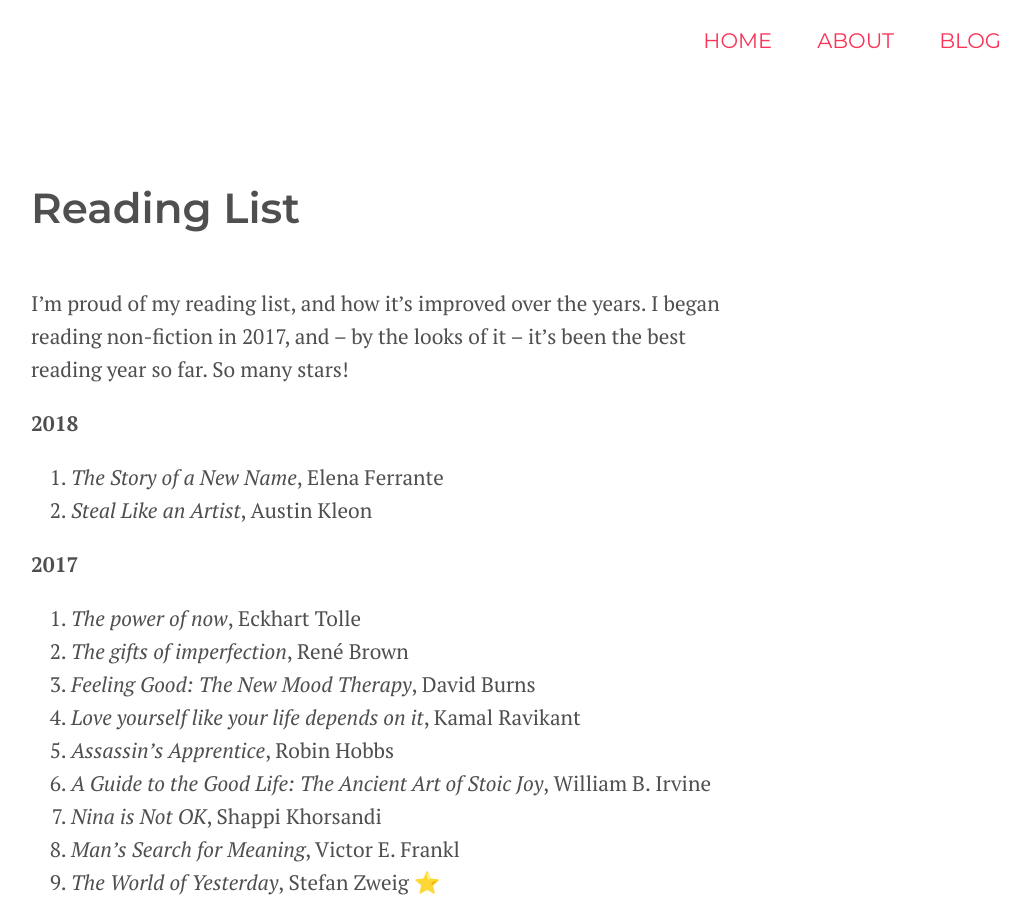
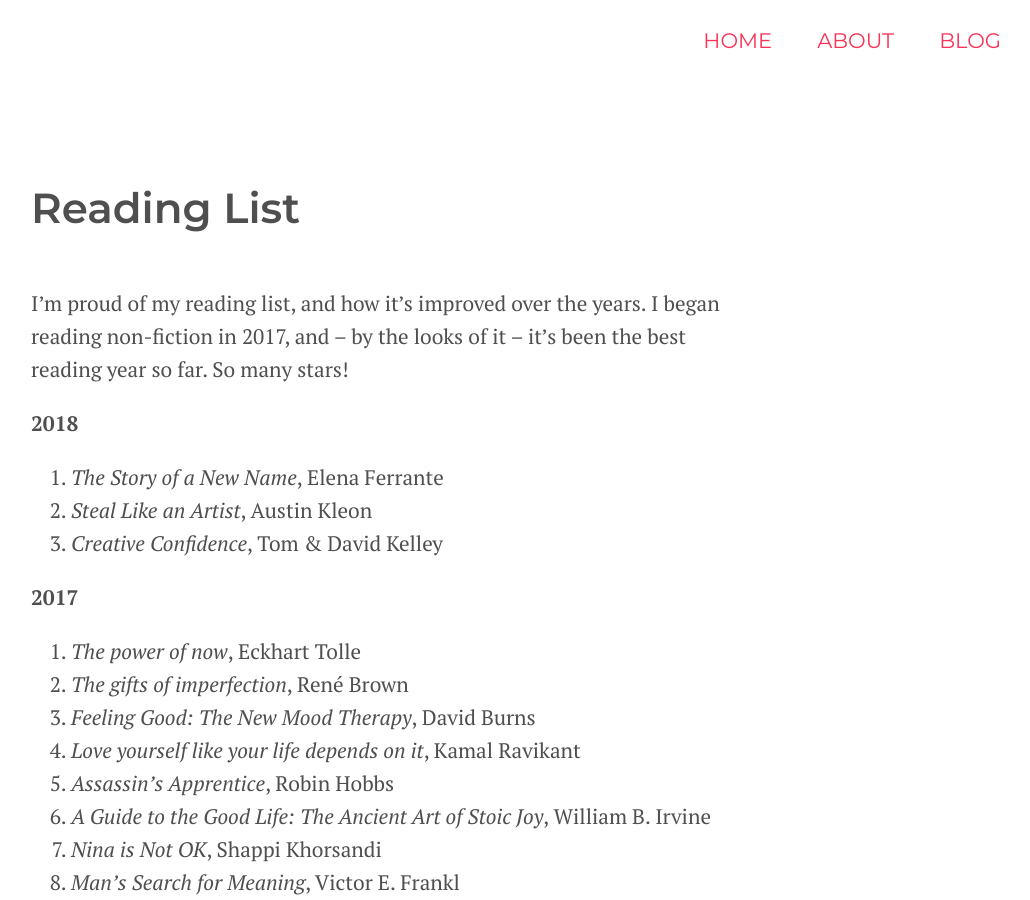
Before and after one commit to irenealgi/irenealegre.com, a Jekyll site: the page built from reading-list.md, in a window 1280 px wide and 900 px high. Shown: the whole window, without its empty margins (244-1274 px from the left). Built offline with Jekyll 4.4.1, drawn with Linux system fonts in a browser that asks for light colours.

Commit message:
adding book to reading list
Former-commit-id: c64d497b1aaaac0f0f45b33f112a8239256698f9

```diff
--- a/reading-list.md
+++ b/reading-list.md
@@ -8,6 +8,7 @@ I'm proud of my reading list, and how it's improved over the years. I began read
 
 1. *The Story of a New Name*, Elena Ferrante
 1. *Steal Like an Artist*, Austin Kleon
+1. *Creative Confidence*, Tom & David Kelley
 
 **2017**
 1. *The power of now*,	Eckhart Tolle
```
